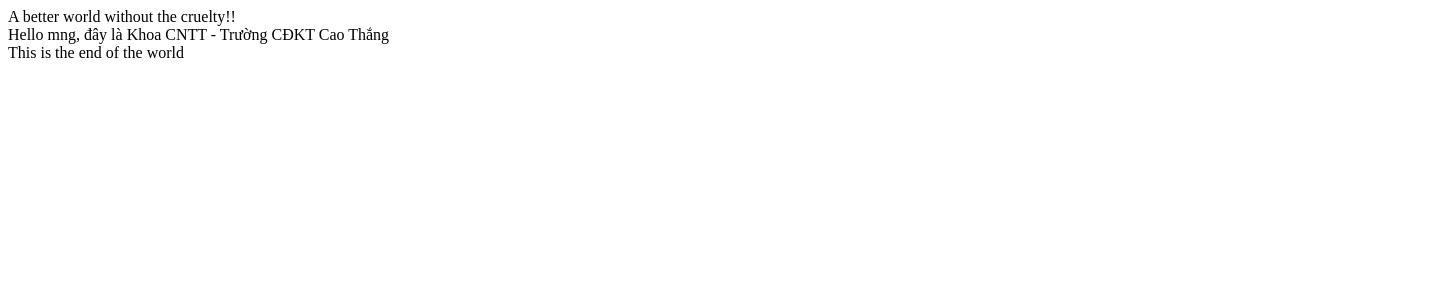
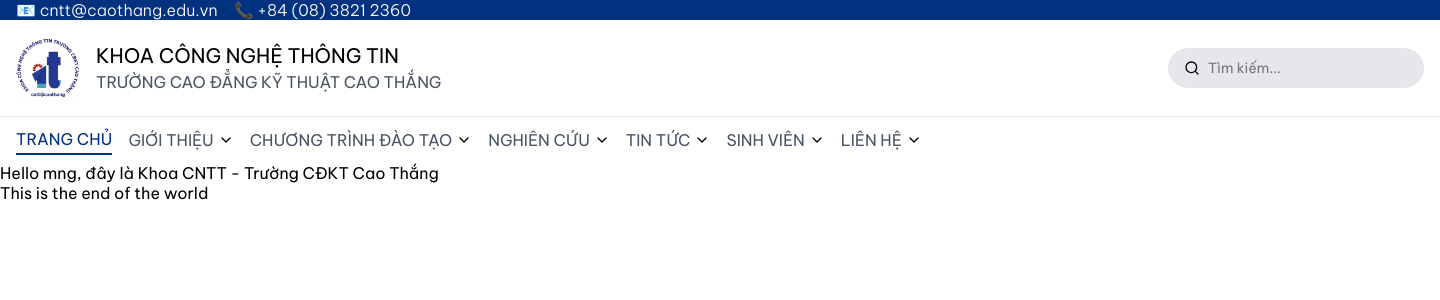
Before and after one commit to CaoThang-Website-CNTT/website_khoa, a PHP site: page / in a window 1440 px wide. Shown: the top 300 px of the page. Run offline with PHP 8.4, Linux system fonts and the light colour scheme.

Commit message:
feat(ui/layout): Thêm Header + CSS
Có những vấn đề đang tồn đọng:
- Assets path đang hard-code.
- SVG Icon đang dùng img nên không đổi được màu.
- Còn nhiều vấn đề nhỏ nữa nên chắc phải xử lý trước rồi mới tiếp tục code

```diff
--- a/assets/css/base.css
+++ b/assets/css/base.css
@@ -14,29 +14,155 @@
   /* 32px */
   --radius-2xl: 2rem;
 
-  --background: #ffffffff;
+  --background: #ffffff;
   --banner-background: #003280;
   --footer-background: #101828;
-  --foreground: #0A0A0A;
-  --primary: #155DFC;
-  --primary-alt: #51A2FF;
-  --primary-foreground: #FFFFFF;
+  --foreground: #0a0a0a;
+  --primary: #155dfc;
+  --primary-alt: #51a2ff;
+  --primary-foreground: #ffffff;
   --secondary: #003280;
   --secondary-foreground: #ffffff;
   --muted: #f3f3f3;
   --muted-foreground: #4a5565;
   --accent: #e3eefd;
   --accent-foreground: #155dfc;
+
+  --ring: 4px solid rgba(0, 0, 0, 0.20);
 }
 
-html {
+* {
+  margin: 0;
+  padding: 0;
+  box-sizing: border-box;
   font-size: var(--text-base);
-  font-family: 'Be Vietnam Pro', sans-serif;
+  font-family: "Be Vietnam Pro";
+}
+
+img,
+video {
+  color: inherit;
+  max-width: 100%;
+  height: auto;
+}
+
+button,
+input,
+select,
+textarea {
+  font: inherit;
 }
 
 ul,
 ol {
   list-style-type: none;
+}
+
+a {
+  text-decoration: none;
+  color: inherit;
+}
+
+.container {
+  width: 1440px;
+  max-width: 1440px;
+  margin: 0 auto;
+}
+
+.flex {
+  display: flex;
+}
+
+.flex-row {
+  flex-direction: row;
+}
+
+.flex-row-reverse {
+  flex-direction: row-reverse;
+}
+
+.flex-col {
+  flex-direction: column;
+}
+
+.flex-col-reverse {
+  flex-direction: column-reverse;
+}
+
+.pt-4 {
+  padding-top: 1rem;
+}
+
+.pb-4 {
+  padding-bottom: 1rem;
+}
+
+.pl-4 {
+  padding-left: 1rem;
+}
+
+.pr-4 {
+  padding-right: 1rem;
+}
+
+.px-4 {
+  padding-inline: 1rem;
+}
+
+.py-4 {
+  padding-block: 1rem;
+}
+
+.p-4 {
+  padding: 1rem;
+}
+
+.justify-center {
+  justify-content: center;
+}
+
+.justify-between {
+  justify-content: space-between;
+}
+
+.items-start {
+  align-items: flex-start;
+}
+
+.items-end {
+  align-items: flex-end;
+}
+
+.items-center {
+  align-items: center;
+}
+
+.font-light {
+  font-weight: 300;
+}
+
+.font-normal {
+  font-weight: 400;
+}
+
+.font-medium {
+  font-weight: 500;
+}
+
+.font-semibold {
+  font-weight: 600;
+}
+
+.font-bold {
+  font-weight: 700;
+}
+
+.uppercase {
+  text-transform: uppercase;
+}
+
+.lowercase {
+  text-transform: lowercase;
 }
 
 .rounded-xs {
--- a/assets/css/fonts.css
+++ b/assets/css/fonts.css
@@ -1,7 +1,7 @@
 /* Be Vietnam Pro Bold */
 @font-face {
   font-family: "Be Vietnam Pro";
-  src: url("fonts/BeVietnamPro-Bold.ttf") format("truetype");
+  src: url("../fonts/BeVietnamPro-Bold.ttf") format("truetype");
   font-weight: 700; /* Standard weight for Bold */
   font-style: normal;
   font-display: swap; /* Use swap for better performance */
@@ -10,7 +10,7 @@
 /* Be Vietnam Pro Bold Italic */
 @font-face {
   font-family: "Be Vietnam Pro";
-  src: url("fonts/BeVietnamPro-BoldItalic.ttf") format("truetype");
+  src: url("../fonts/BeVietnamPro-BoldItalic.ttf") format("truetype");
   font-weight: 700;
   font-style: italic;
   font-display: swap;
@@ -19,7 +19,7 @@
 /* Be Vietnam Pro Italic */
 @font-face {
   font-family: "Be Vietnam Pro";
-  src: url("fonts/BeVietnamPro-Italic.ttf") format("truetype");
+  src: url("../fonts/BeVietnamPro-Italic.ttf") format("truetype");
   font-weight: 400; /* Default weight for Regular */
   font-style: italic;
   font-display: swap;
@@ -28,7 +28,7 @@
 /* Be Vietnam Pro Light */
 @font-face {
   font-family: "Be Vietnam Pro";
-  src: url("fonts/BeVietnamPro-Light.ttf") format("truetype");
+  src: url("../fonts/BeVietnamPro-Light.ttf") format("truetype");
   font-weight: 300; /* Standard weight for Light */
   font-style: normal;
   font-display: swap;
@@ -37,7 +37,7 @@
 /* Be Vietnam Pro Light Italic */
 @font-face {
   font-family: "Be Vietnam Pro";
-  src: url("fonts/BeVietnamPro-LightItalic.ttf") format("truetype");
+  src: url("../fonts/BeVietnamPro-LightItalic.ttf") format("truetype");
   font-weight: 300;
   font-style: italic;
   font-display: swap;
@@ -46,7 +46,7 @@
 /* Be Vietnam Pro Medium */
 @font-face {
   font-family: "Be Vietnam Pro";
-  src: url("fonts/BeVietnamPro-Medium.ttf") format("truetype");
+  src: url("../fonts/BeVietnamPro-Medium.ttf") format("truetype");
   font-weight: 500; /* Standard weight for Medium */
   font-style: normal;
   font-display: swap;
@@ -55,7 +55,7 @@
 /* Be Vietnam Pro Medium Italic */
 @font-face {
   font-family: "Be Vietnam Pro";
-  src: url("fonts/BeVietnamPro-MediumItalic.ttf") format("truetype");
+  src: url("../fonts/BeVietnamPro-MediumItalic.ttf") format("truetype");
   font-weight: 500;
   font-style: italic;
   font-display: swap;
@@ -64,7 +64,7 @@
 /* Be Vietnam Pro Regular */
 @font-face {
   font-family: "Be Vietnam Pro";
-  src: url("fonts/BeVietnamPro-Regular.ttf") format("truetype");
+  src: url("../fonts/BeVietnamPro-Regular.ttf") format("truetype");
   font-weight: 400; /* Standard weight for Regular */
   font-style: normal;
   font-display: swap;
@@ -73,7 +73,7 @@
 /* Be Vietnam Pro SemiBold */
 @font-face {
   font-family: "Be Vietnam Pro";
-  src: url("fonts/BeVietnamPro-SemiBold.ttf") format("truetype");
+  src: url("../fonts/BeVietnamPro-SemiBold.ttf") format("truetype");
   font-weight: 600; /* Standard weight for SemiBold */
   font-style: normal;
   font-display: swap;
@@ -82,7 +82,7 @@
 /* Be Vietnam Pro SemiBold Italic */
 @font-face {
   font-family: "Be Vietnam Pro";
-  src: url("fonts/BeVietnamPro-SemiBoldItalic.ttf") format("truetype");
+  src: url("../fonts/BeVietnamPro-SemiBoldItalic.ttf") format("truetype");
   font-weight: 600;
   font-style: italic;
   font-display: swap;
--- /dev/null
+++ b/assets/css/main.css
@@ -0,0 +1,117 @@
+.sub-header {
+  color: var(--primary-foreground);
+  background-color: var(--banner-background);
+}
+
+.sub-header .container {
+  gap: 1rem;
+  padding: 0 1rem;
+}
+
+.main-header {
+  background-color: var(--background);
+}
+
+.web-title {
+  gap: 1rem;
+}
+
+.web-logo {
+  width: 4rem;
+  height: 4rem;
+  object-fit: contain;
+}
+
+.faculty-name {
+  font-size: 1.25rem;
+  line-height: 1.75rem;
+}
+
+.uni-name {
+  line-height: 1.5rem;
+  color: var(--muted-foreground);
+}
+
+.search-bar {
+  background: #e5e7eb;
+  width: 16rem;
+  height: 2.5rem;
+  padding: 0 1rem;
+  gap: 0.5rem;
+  color: var(--muted-foreground);
+  font-size: 14px;
+  transition: outline 100ms ease;
+}
+
+.search-bar__icon {
+  color: var(--muted-foreground);
+  width: 1rem;
+  height: 1rem;
+}
+
+.search-bar__input {
+  width: 100%;
+  background: transparent;
+  border: none;
+  outline: none;
+}
+
+.search-bar:focus-within {
+  outline: var(--ring);
+  outline-offset: -1px;
+}
+
+.navbar {
+  border-top: 1px solid rgba(0, 0, 0, 0.1);
+}
+
+.navbar .container {
+  padding: 0.5rem 1rem;
+  gap: 1rem;
+}
+
+.navbar__item {
+  cursor: pointer;
+  position: relative;
+  padding: 4px 0;
+  color: var(--muted-foreground);
+  gap: 0.25rem;
+}
+
+.navbar__item--active {
+  color: var(--secondary);
+  border-bottom: 2px var(--secondary) solid;
+}
+
+.navbar__item .dropdown-icon {
+  transition: transform 250ms ease;
+}
+
+.navbar__item:hover .dropdown-icon {
+  transform: rotate(-180deg);
+}
+
+.navbar__item:hover .dropdown-menu {
+  display: block;
+}
+
+.dropdown-menu {
+  position: absolute;
+  overflow: hidden;
+  top: 100%;
+  width: 15rem;
+  background: var(--background);
+  border-radius: 0.5rem;
+  box-shadow: 0 0 4px 0 rgba(0, 0, 0, 0.1);
+  display: none;
+}
+
+.dropdown-menu__item {
+  padding: 0.75rem;
+}
+
+.dropdown-menu__item:hover,
+.dropdown-menu__item:hover .dropdown-menu__icon {
+  color: var(--primary-foreground);
+  background: var(--primary);
+}
--- a/views/components/Header.php
+++ b/views/components/Header.php
@@ -6,11 +6,142 @@
 
 class Header implements IBaseViewComponent
 {
+  private array $navLinks = [
+    'Trang Chủ' => [
+      'active' => true,
+      'dropdown' => [],
+    ],
+    'Giới Thiệu' => [
+      'active' => false,
+      'dropdown' => [
+        'Giới thiệu chung' => '/gioi-thieu/chung',
+        'Lịch sử' => '/gioi-thieu/lich-su',
+      ],
+    ],
+    'Chương Trình Đào Tạo' => [
+      'active' => false,
+      'dropdown' => [
+        'Cao đẳng' => '/dao-tao/cao-dang',
+        'Trung cấp' => '/dao-tao/cao-dang-nghe',
+      ],
+    ],
+    'Nghiên Cứu' => [
+      'active' => false,
+      'dropdown' => [
+        'Đề tài' => '/nghien-cuu/de-tai',
+        'Công bố' => '/nghien-cuu/cong-bo',
+      ],
+    ],
+    'Tin Tức' => [
+      'active' => false,
+      'dropdown' => [
+        'Sự kiện' => '/tin-tuc/su-kien',
+        'Thông báo' => '/tin-tuc/thong-bao',
+      ],
+    ],
+    'Sinh Viên' => [
+      'active' => false,
+      'dropdown' => [
+        'Học bổng' => '/sinh-vien/hoc-bong',
+        'Hoạt động' => '/sinh-vien/hoat-dong',
+      ],
+    ],
+    'Liên Hệ' => [
+      'active' => false,
+      'dropdown' => [
+        'Địa chỉ' => '/lien-he/dia-chi',
+        'Gửi phản hồi' => '/lien-he/phan-hoi',
+      ],
+    ],
+  ];
+  /** Main Render */
   public function render(): string
   {
     return <<<HTML
-    <div>
-      A better world without the cruelty!!
+    <header>
+      <div class="sub-header">
+        <div class="container flex font-light">
+          <div class="">📧 cntt@caothang.edu.vn</div>
+          <div class="">📞 +84 (08) 3821 2360</div>
+        </div>
+      </div>
+      <div class="main-header">
+        <div class="container">
+          <div class="flex justify-between items-center p-4">
+            <div class="web-title flex">
+              <div class="web-logo">
+                <img src="../assets/img/faculty_logo.jpg" alt="Logo Khoa CNTT cua Truong CDKT Cao Thang">
+              </div>
+              <div class="flex flex-col justify-center">
+                <div class="faculty-name uppercase">KHOA CÔNG NGHỆ THÔNG TIN</div>
+                <div class="uni-name uppercase">TRƯỜNG CAO ĐẲNG KỸ THUẬT CAO THẮNG</div>
+              </div>
+            </div>
+            <div class="search-bar flex items-center rounded-2xl">
+              <img class="search-bar__icon" src="../assets/icons/search_icon.svg" alt="Search Icon">
+              <input class="search-bar__input" placeholder="Tìm kiếm..." autocomplete="off" autocorrect="off">
+            </div>
+          </div>
+        </div>
+        <nav class="navbar">
+          <div class="container flex">
+            {$this->renderNav()}
+          </div>
+        </nav>
+      </div>
+    </header>
+    HTML;
+  }
+  /** Render Navigation Bar */
+  private function renderNav(): string
+  {
+    $items = '';
+
+    foreach ($this->navLinks as $label => $data) {
+      $items .= $this->renderNavItem($label, $data);
+    }
+
+    return <<<HTML
+      {$items}
+    HTML;
+  }
+  /** Render Single Nav Item */
+  private function renderNavItem(string $label, array $data): string
+  {
+    $active = $data['active'] ?? false;
+
+    $class = "class='navbar__item flex items-center" . ($active ? ' navbar__item--active' : '') . "'";
+
+    $dropdownMenu = !empty($data['dropdown']) ? $this->renderDropdown($data['dropdown']) : '';
+
+    return <<<HTML
+    <div {$class}>
+      <div class="uppercase">
+        {$label}
+      </div>
+      {$dropdownMenu}
+    </div>
+    HTML;
+  }
+  private function renderDropdown(array $dropdownItems): string
+  {
+    $items = '';
+
+    foreach ($dropdownItems as $label => $url) {
+      $items .= <<<HTML
+      <a class="dropdown-menu__item flex justify-between" href="{$url}">
+        <div>{$label}</div>
+        <div>
+          <img class="dropdown-menu__item-icon" src="../assets/icons/chevron_right.svg" alt="Dropdown Item Go-to Icon">
+        </div>
+      </a>
+      HTML;
+    }
+
+    return <<<HTML
+    <img class="dropdown-icon" src="../assets/icons/chevron_down.svg" alt="Dropdown Icon">
+    <div class="dropdown-menu">
+      {$items}
     </div>
     HTML;
   }
--- a/views/layouts/HomepageLayout.php
+++ b/views/layouts/HomepageLayout.php
@@ -18,8 +18,7 @@
     $Header = new Header();
     $Footer = new Footer();
 
-    ob_start();
-?>
+    return <<<HTML
     <!DOCTYPE html>
     <html lang="en">
 
@@ -28,19 +27,21 @@
       <meta name="viewport" content="width=device-width, initial-scale=1.0">
       <link rel="icon" type="image/png" sizes="32x32" href="./favicon-32x32.png">
       <link rel="preload" as="style" href="../assets/css/fonts.css">
+      <link rel="stylesheet" href="../assets/css/fonts.css">
       <link rel="preload" as="style" href="../assets/css/base.css">
+      <link rel="stylesheet" href="../assets/css/base.css">
+      <link rel="preload" as="style" href="../assets/css/main.css">
+      <link rel="stylesheet" href="../assets/css/main.css">
       <title>Khoa Công nghệ Thông tin - Trường CĐKT Cao Thắng</title>
     </head>
 
     <body>
-      <?= $Header->render() ?>
-      <?= $this->content ?>
-      <?= $Footer->render() ?>
+      {$Header->render()}
+      {$this->content}
+      {$Footer->render()}
     </body>
 
     </html>
-<?php
-
-    return ob_get_clean();
+    HTML;
   }
 }
```
Also changed, not shown: assets/icons/chevron_down.svg (added), assets/icons/chevron_right.svg (added), assets/icons/search_icon.svg (added), assets/img/faculty_logo.jpg (added).
